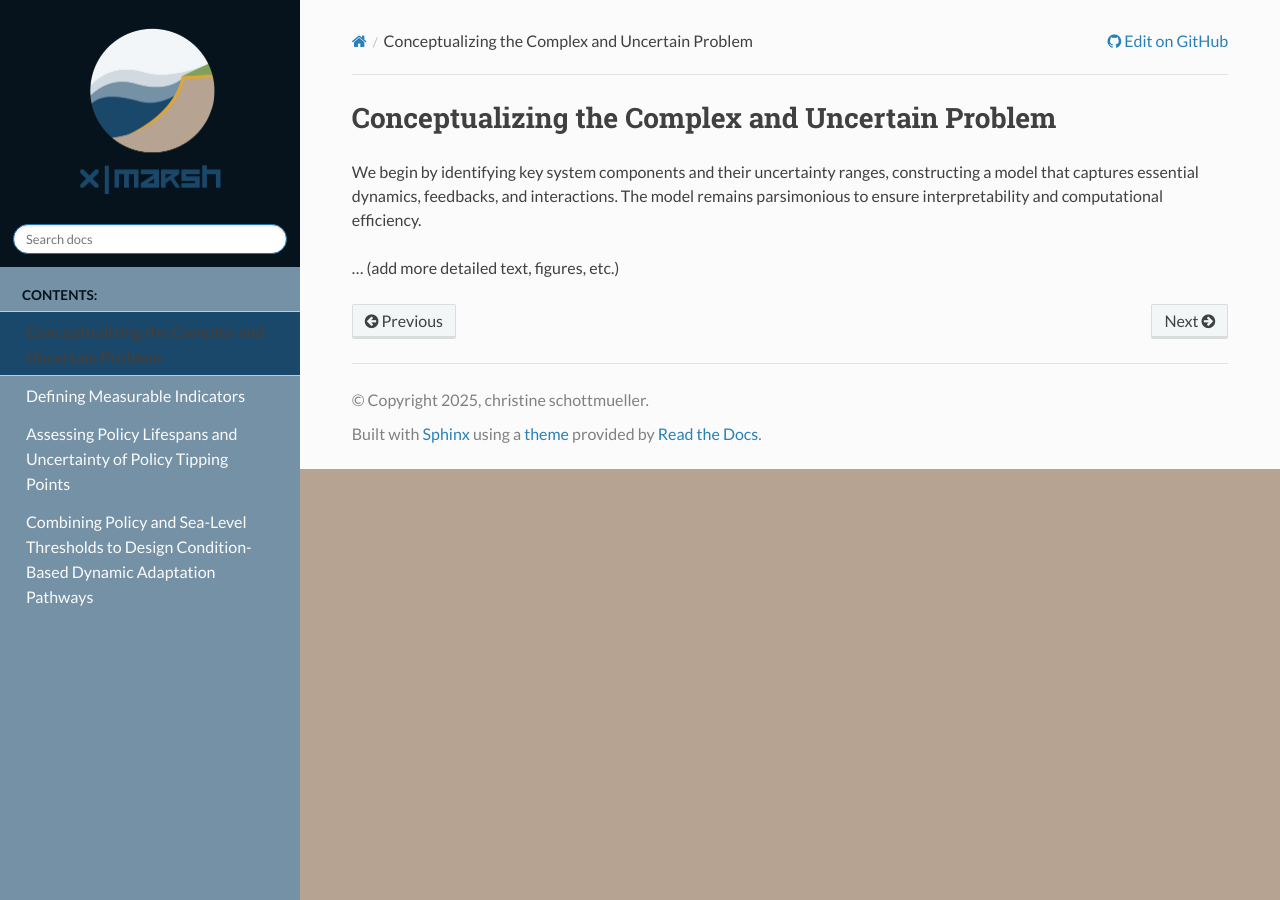
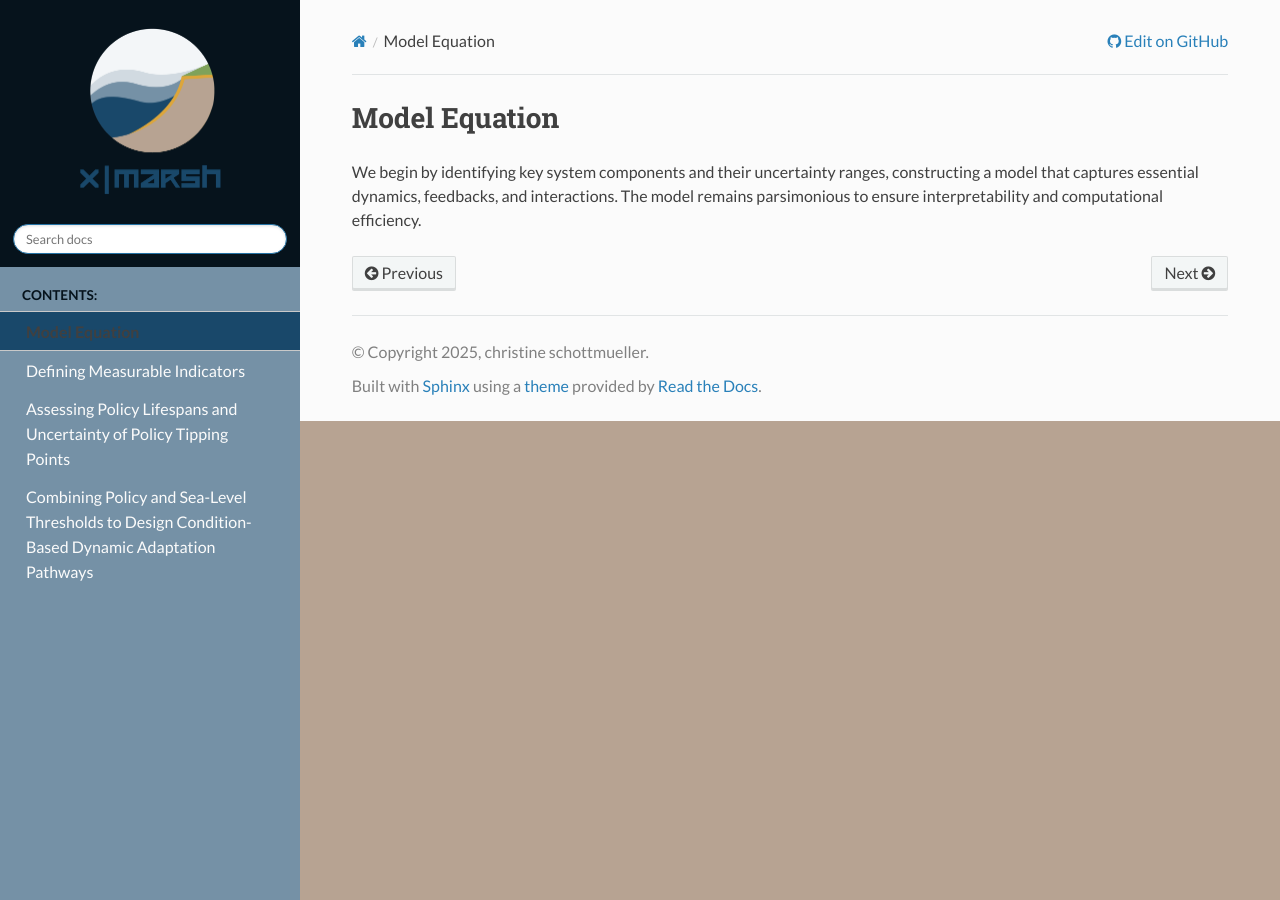
Before and after one commit to christineschottmueller/x-marsh, a Sphinx documentation site: the page built from docs/01_conceptualizing.rst, in a window 1280 px wide. Built offline with Sphinx 7.4.7 and the Read the Docs theme 3.1.0, drawn with Linux system fonts in a browser that asks for light colours; pages that are not in the unit, such as notebooks, are missing from menus.

Commit message:
Updated index.rst

```diff
--- a/docs/01_conceptualizing.rst
+++ b/docs/01_conceptualizing.rst
@@ -1,6 +1,4 @@
-Conceptualizing the Complex and Uncertain Problem
+Model Equation
 =================================================
 
 We begin by identifying key system components and their uncertainty ranges, constructing a model that captures essential dynamics, feedbacks, and interactions. The model remains parsimonious to ensure interpretability and computational efficiency.
-
-... (add more detailed text, figures, etc.)
```
